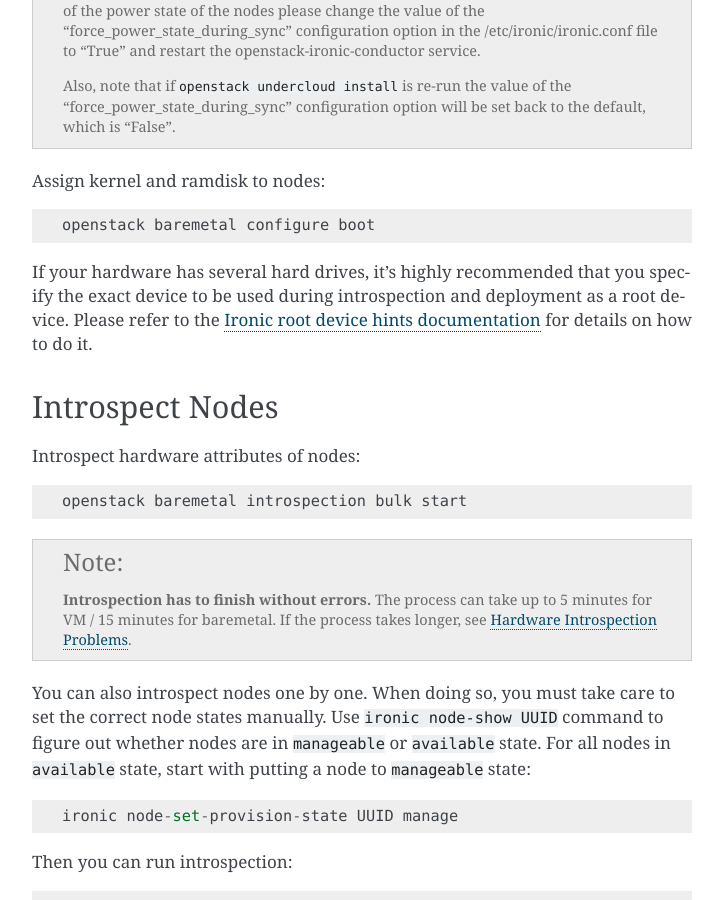
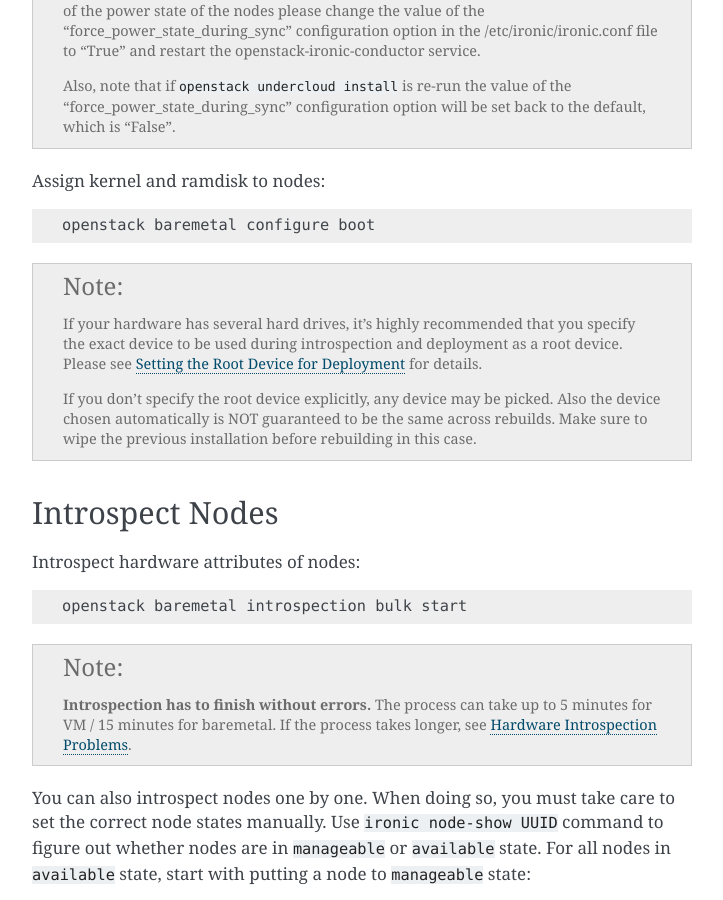
Before and after one commit to openstack-archive/tripleo-docs, a Sphinx documentation site: the page built from doc/source/basic_deployment/basic_deployment_cli.rst, in a window 1280 px wide and 900 px high, scrolled down 4797 px. Shown: the whole window, without its empty margins (388-1111 px from the left). Built offline with Sphinx 7.4.7, drawn with Linux system fonts in a browser that asks for light colours.

Commit message:
Extend the root device selection documentation
* Create a separate page explaining the root device hints
* Make a warning about requiring root device hints more prominent and scary
* Explain how to use introspection data to choose the root device

Change-Id: Ie1566804e511388be3b4f4c054866222a65a20f6

```diff
--- a/doc/source/advanced_deployment/advanced_deployment.rst
+++ b/doc/source/advanced_deployment/advanced_deployment.rst
@@ -6,6 +6,7 @@ In this chapter you will find advanced deployment of various |project| areas.
 
 .. toctree::
 
+   root_device
    profile_matching
    introspection_data
    node_config
--- a/doc/source/basic_deployment/basic_deployment_cli.rst
+++ b/doc/source/basic_deployment/basic_deployment_cli.rst
@@ -252,12 +252,17 @@ Assign kernel and ramdisk to nodes::
 
     openstack baremetal configure boot
 
-If your hardware has several hard drives, it's highly recommended that you
-specify the exact device to be used during introspection and deployment
-as a root device. Please refer to the `Ironic root device hints documentation
-<http://docs.openstack.org/developer/ironic/deploy/install-guide.html#specifying-the-disk-for-deployment>`_
-for details on how to do it.
+.. note::
+    If your hardware has several hard drives, it's highly recommended that you
+    specify the exact device to be used during introspection and deployment
+    as a root device. Please see :ref:`root_device` for details.
 
+    If you don't specify the root device explicitly, any device may be picked.
+    Also the device chosen automatically is NOT guaranteed to be the same
+    across rebuilds. Make sure to wipe the previous installation before
+    rebuilding in this case.
+
+.. _introspection:
 
 Introspect Nodes
 ----------------
```
Also changed, not shown: doc/source/advanced_deployment/root_device.rst (added, +81 -0 lines).
